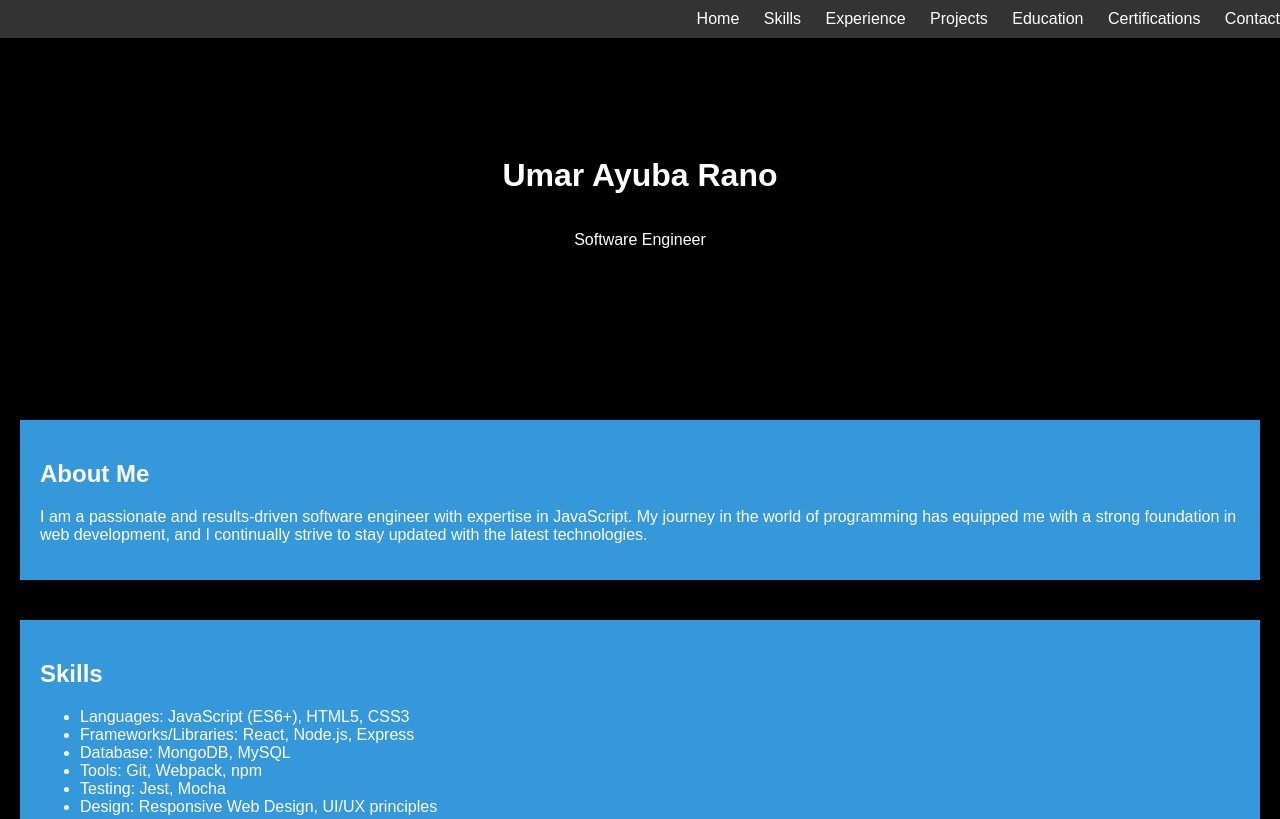
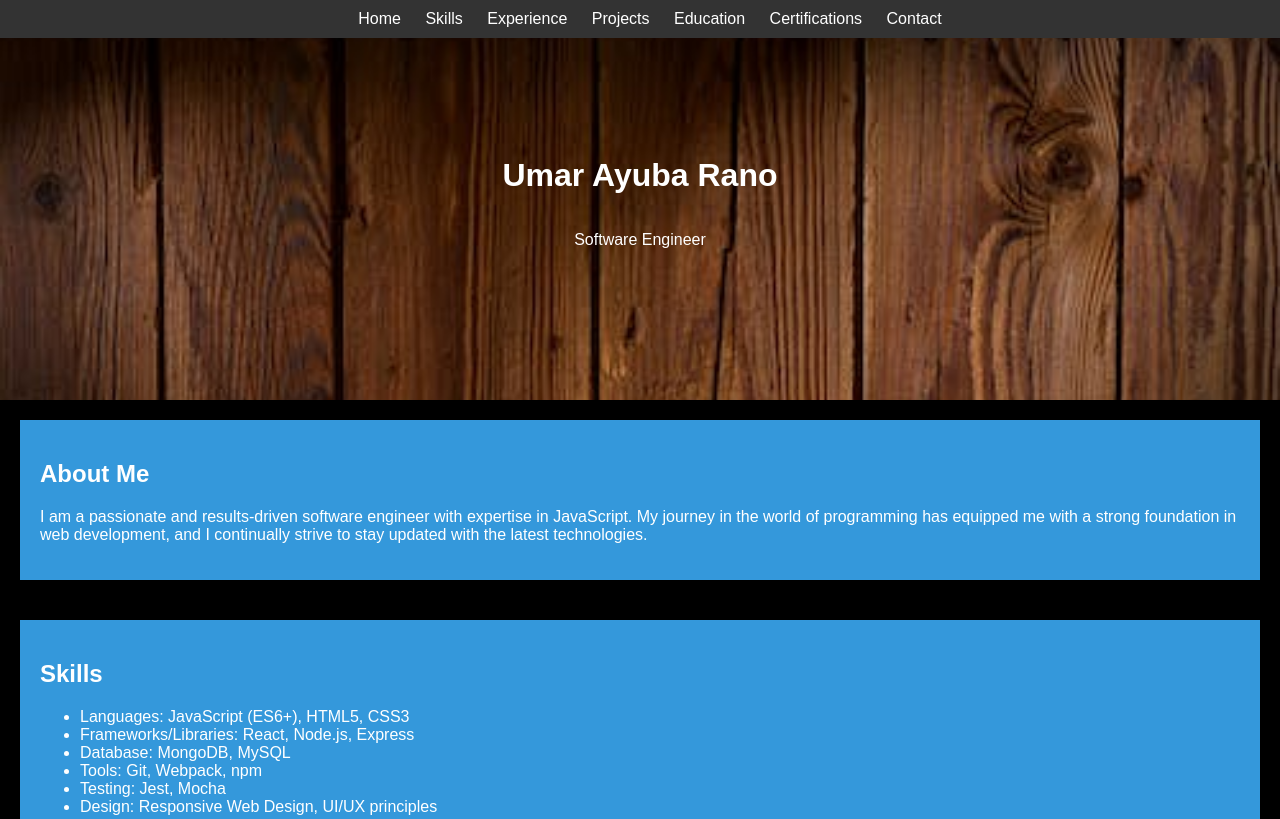
Before and after one commit to walisked/EngrUmar.io, a plain HTML site: page index.html in a window 1280 px wide. Shown: the top 819 px of the page. Drawn offline with Linux system fonts and the light colour scheme; a script that the page names is missing.

Commit message:
background

```diff
--- a/index.html
+++ b/index.html
@@ -13,7 +13,7 @@
 <body>
     <div class="hero">
         <!-- Replace with your image URL -->
-        <div class="hero-content" style="background-image: url('your-image-url.jpg');">
+        <div class="hero-content" style="background-image: url('background.jpeg');">
                 <h1>Umar Ayuba Rano</h1>
                 <p>Software Engineer</p>
         </div>
--- a/styles.css
+++ b/styles.css
@@ -25,7 +25,7 @@ body {
 }
 
 nav {
-    text-align: right; /* Align navigation links to the right */
+    text-align: center; /* Align navigation links to the right */
     background: #333;
     padding: 10px;
     position: fixed;
@@ -53,6 +53,7 @@ nav a:hover {
     background-color: #3498db;
     padding: 20px;
     color: #fff;
+
 }
 
 /* Responsive Styles */
```
Also changed, not shown: background.jpeg (added).
